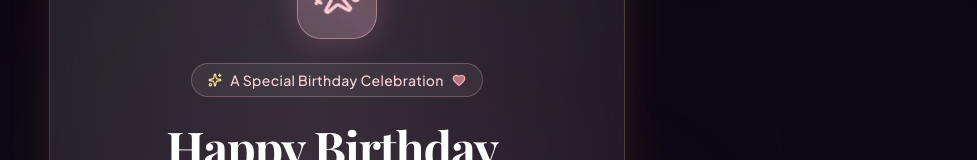
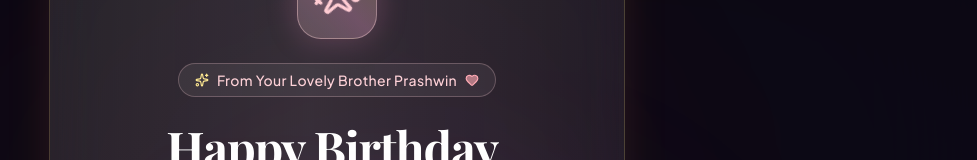
Before and after one commit to Prashwinachya/Shravu-Birthday, a React (Vite) app: page / in a window 1280 px wide. Shown: the part 218-378 px from the top of the page, without its empty margins (303-1280 px from the left). Built offline with nearby package versions, Linux system fonts and the light colour scheme; a web font is replaced by a local one.

Commit message:
Personalize tributes and signatures from your lovely brother Prashwin

```diff
--- a/src/App.tsx
+++ b/src/App.tsx
@@ -48,7 +48,7 @@ function App() {
           {/* Footer */}
           <footer className="mt-16 pt-8 pb-8 text-center border-t border-white/10 max-w-4xl mx-auto w-full px-4">
             <p className="text-rose-200/90 text-sm sm:text-base font-serif-luxury font-medium tracking-wide">
-              Crafted with ❤️ by <span className="text-gradient-champagne font-semibold">Prashwin</span> for <span className="text-gradient-rose-gold font-semibold">Shravya ✨🌸</span>
+              Crafted with ❤️ by your lovely brother <span className="text-gradient-champagne font-semibold">Prashwin</span> for <span className="text-gradient-rose-gold font-semibold">Shravu Akka ✨🌸</span>
             </p>
             <p className="text-rose-200/50 text-[11px] sm:text-xs mt-1 font-light">
               Wishing you a year filled with endless smiles, peace of mind, radiant health & fulfilled dreams.
--- a/src/components/IntroGate.tsx
+++ b/src/components/IntroGate.tsx
@@ -57,7 +57,7 @@ const IntroGate: React.FC<Props> = ({ onUnlock }) => {
           className="inline-flex items-center gap-2 px-4 py-1.5 rounded-full bg-white/[0.06] border border-rose-200/25 text-rose-200 text-xs sm:text-sm font-medium tracking-wide mb-5"
         >
           <Sparkles className="w-3.5 h-3.5 text-amber-200" />
-          <span>A Special Birthday Celebration</span>
+          <span>From Your Lovely Brother Prashwin</span>
           <Heart className="w-3.5 h-3.5 text-rose-300 fill-rose-300/60" />
         </motion.div>
 
```
